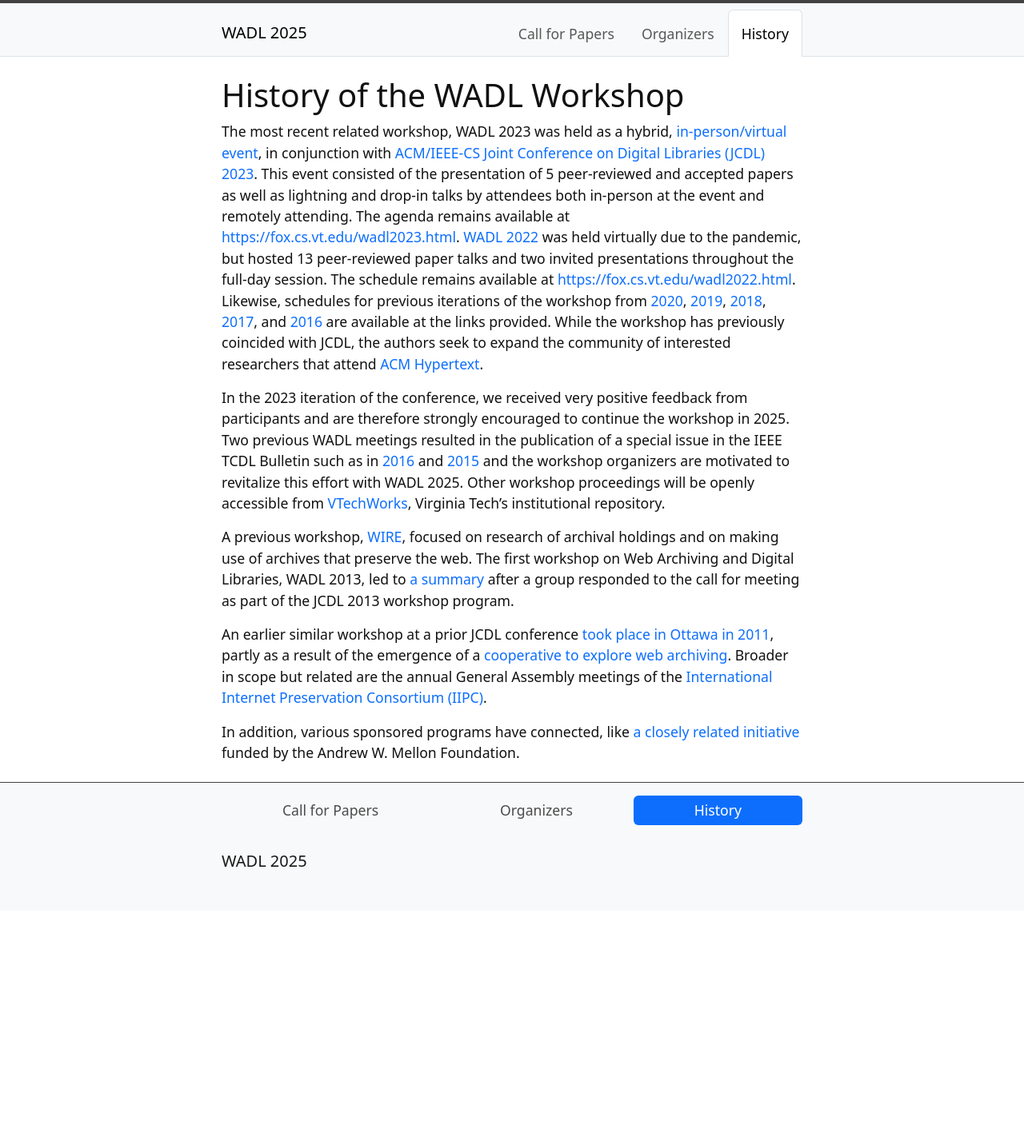
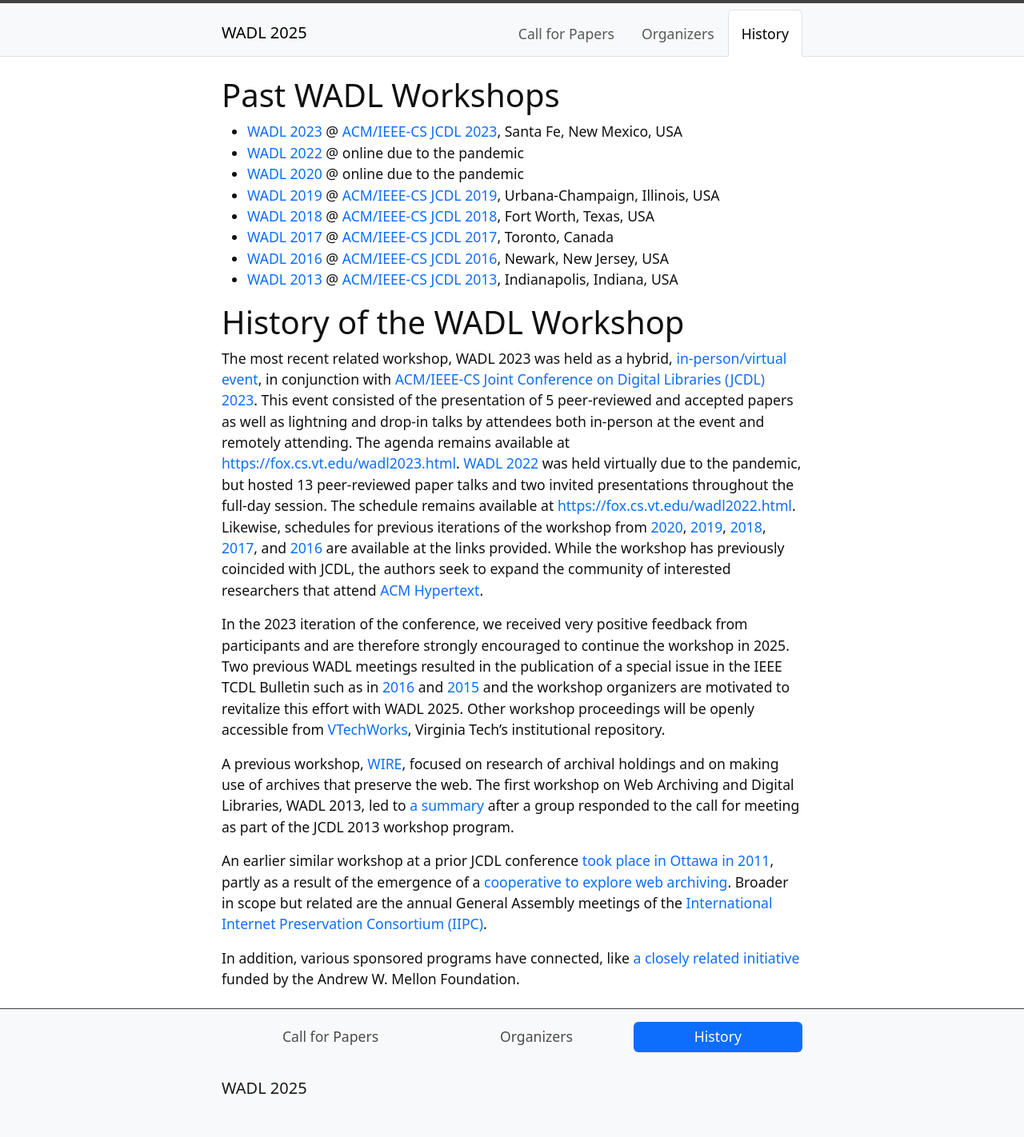
Before and after one commit to wadlworkshop/wadlworkshop.github.io, a Jekyll site: the page built from 2025/content/2-history.md, in a window 1280 px wide. Shown: the whole page at 80% size. Built offline with Jekyll 4.4.1, drawn with Linux system fonts in a browser that asks for light colours; our own code applies the rules of GitHub Pages for plain Markdown files; before the commit the page ends 1139 px from its top, so only the background shows below that.

Commit message:
Update 2-history.md

```diff
--- a/2025/content/2-history.md
+++ b/2025/content/2-history.md
@@ -2,6 +2,17 @@
 title: Workshop History
 nav: History
 ---
+
+# Past WADL Workshops
+
+* [WADL 2023](https://fox.cs.vt.edu/wadl2023.html) @ [ACM/IEEE-CS JCDL 2023](https://2023.jcdl.org/), Santa Fe, New Mexico, USA
+* [WADL 2022](https://fox.cs.vt.edu/wadl2022.html) @ online due to the pandemic
+* [WADL 2020](https://fox.cs.vt.edu/wadl2020.html) @ online due to the pandemic
+* [WADL 2019](https://fox.cs.vt.edu/wadl2019.html) @ [ACM/IEEE-CS JCDL 2019](https://2019.jcdl.org/), Urbana-Champaign, Illinois, USA
+* [WADL 2018](https://fox.cs.vt.edu/wadl2018.html) @ [ACM/IEEE-CS JCDL 2018](https://2018.jcdl.org), Fort Worth, Texas, USA
+* [WADL 2017](https://fox.cs.vt.edu/wadl2017.html) @ [ACM/IEEE-CS JCDL 2017](https://2017.jcdl.org), Toronto, Canada
+* [WADL 2016](https://fox.cs.vt.edu/wadl2016.html) @ [ACM/IEEE-CS JCDL 2016](https://2016.jcdl.org), Newark, New Jersey, USA
+* [WADL 2013](https://sigir.org/files/forum/2013D/p128.pdf) @ [ACM/IEEE-CS JCDL 2013](https://2013.jcdl.org), Indianapolis, Indiana, USA
 
 # History of the WADL Workshop
 
@@ -13,8 +24,7 @@
 WADL 2025. Other workshop proceedings will be openly accessible from [VTechWorks](https://vtechworks.lib.vt.edu/), Virginia Tech's institutional repository.
 
 A previous workshop, [WIRE](https://lazerlab.net/event/wire-workshop-working-internet-archives-research), focused on research of archival holdings and on making use of archives that preserve the
-web. The first workshop on Web Archiving and Digital Libraries, WADL 2013, led to [a summary](http://www.ctrnet.net/sites/default/files/JCDL2013WorkshopWebArchiving20130603.pdf) after a group responded to the
-call for meeting as part of the JCDL 2013 workshop program.
+web. The first workshop on Web Archiving and Digital Libraries, WADL 2013, led to [a summary](https://sigir.org/files/forum/2013D/p128.pdf) after a group responded to the call for meeting as part of the JCDL 2013 workshop program.
 
 An earlier similar workshop at a prior JCDL conference [took place in Ottawa in 2011](http://infolab.stanford.edu/wac/), partly as a result of the emergence of a [cooperative to explore web archiving](https://cs.harding.edu/wag2011/). Broader in scope but related are the annual General Assembly meetings of the [International Internet Preservation Consortium (IIPC)](https://netpreserve.org/).
 
```
